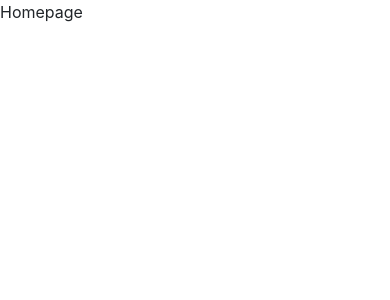
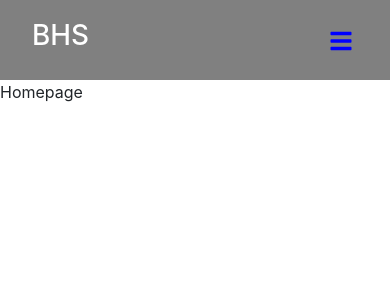
Before and after one commit to alexpablo-code/bhs-general-construction, a React (Create React App) app: page / in a window 390 px wide. Shown: the top 300 px of the page. Built offline with nearby package versions, Linux system fonts and the light colour scheme.

Commit message:
responsive nav css

```diff
--- a/src/index.css
+++ b/src/index.css
@@ -16,3 +16,70 @@ code {
   padding: 0;
   margin: 0;
 }
+
+header {
+  display: flex;
+  align-items: center;
+  justify-content: space-between;
+  height: 80px;
+  padding: 0 2rem;
+  background-color: gray;
+  color: white;
+}
+
+nav a {
+  margin: 0 2rem;
+  color: white;
+  text-decoration: none;
+  font-size: 25px;
+}
+
+nav a:hover{
+  color: blue;
+}
+
+.nav-btn{
+  padding: 5px;
+  cursor: pointer;
+  background: transparent;
+  border: none;
+  outline: none;
+  color: blue;
+  opacity: 1;
+  font-size: 1.5rem;
+}
+
+.nav-close-btn{
+  position: absolute;
+  top: 2rem;
+  right: 2rem;
+}
+
+@media only screen and (max-width: 992px){
+  nav{
+    position: fixed;
+    top: 0;
+    left: 0;
+    height: 100%;
+    width: 100%;
+    display: flex;
+    flex-direction: column;
+    align-items: center;
+    justify-content: center;
+    gap: 1.5rem;
+    background-color: navy;
+    transition: 1s;
+    transform: translateY(-100vh);
+  }
+
+  .responsive_nav{
+    transform: none;
+  }
+}
+
+
+@media screen and (min-width: 992px){
+  .nav-btn{
+    visibility: hidden;
+  }
+}
--- a/src/pages/Homepage.js
+++ b/src/pages/Homepage.js
@@ -1,8 +1,10 @@
+import Navbar from "../components/Navbar";
 
 
 const Homepage = () => {
     return (
         <div>
+            <Navbar/>
             Homepage
         </div>
     );
```
